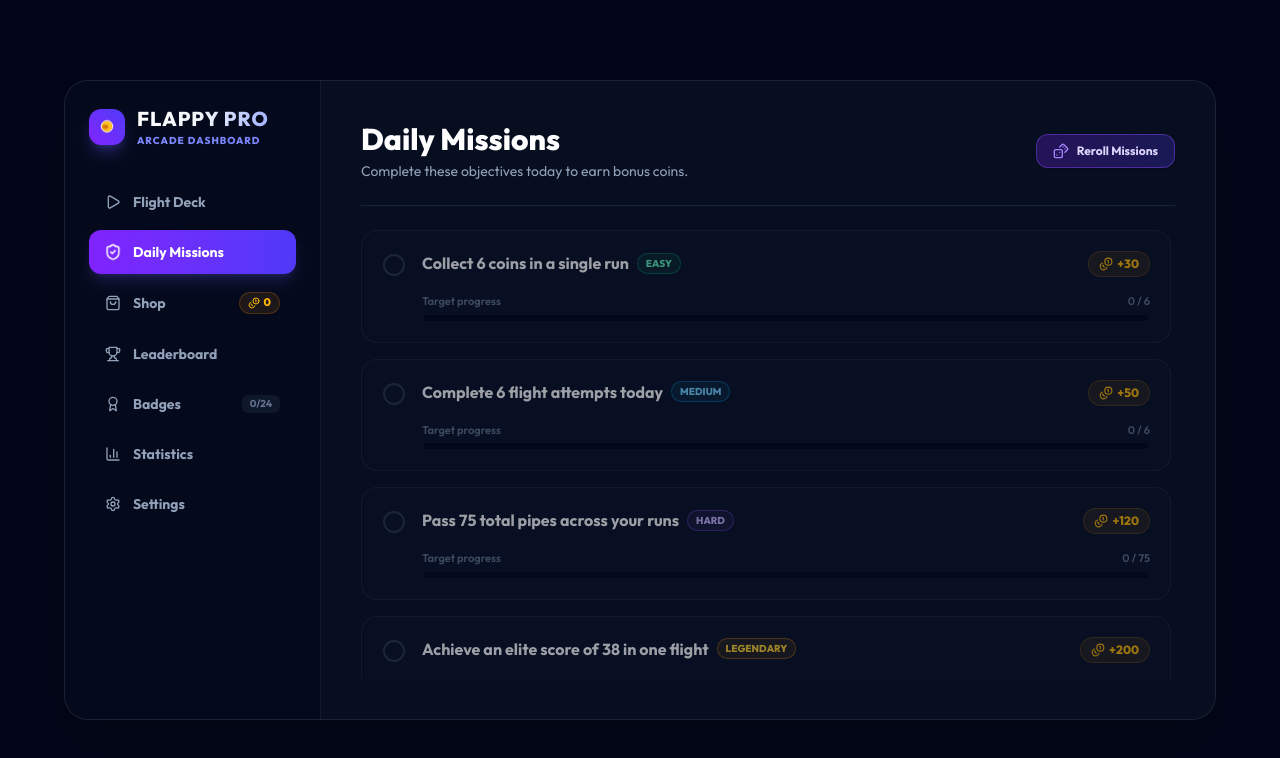
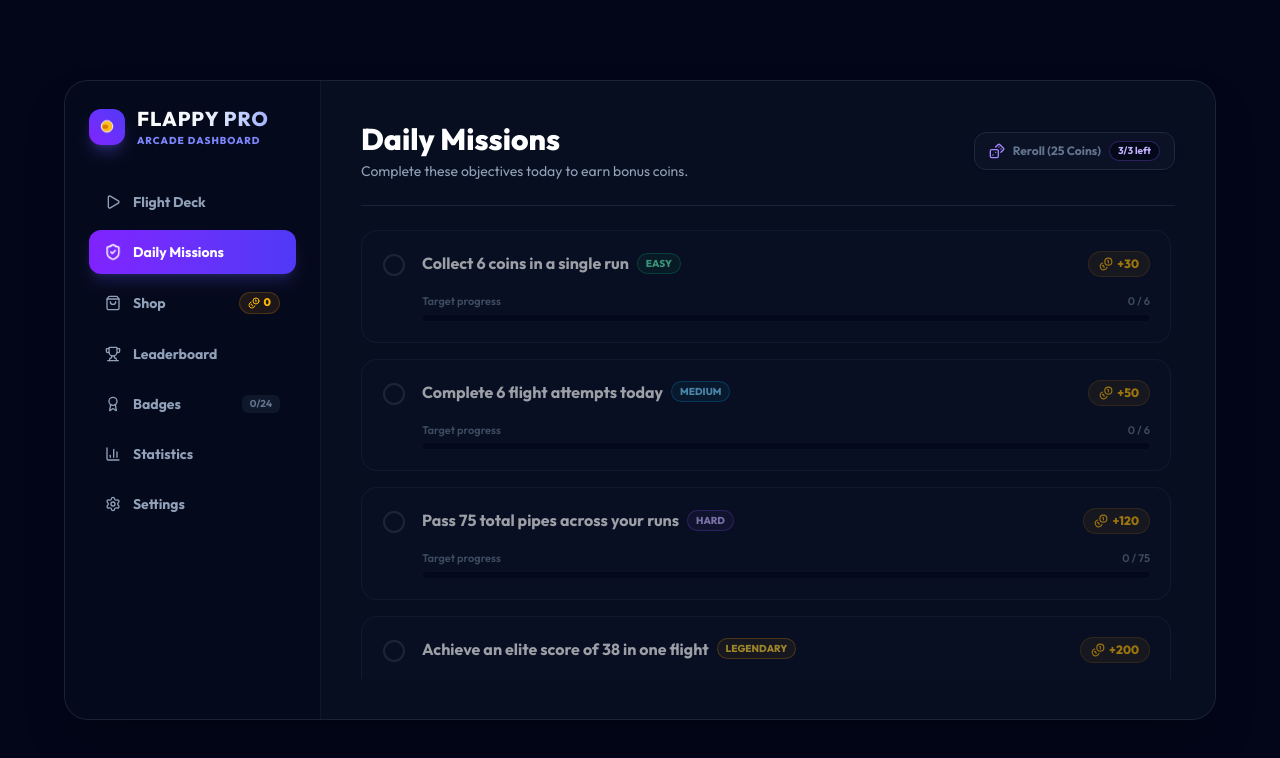
Before and after one commit to Frost730/flappy-bird-remastered, a React (Vite) app: page / in a window 1280 px wide. Both pictures are taken after a click on the button "Daily Missions". Shown: the top 758 px of the page. Built offline with nearby package versions, Linux system fonts and the light colour scheme.

Commit message:
Add coin cost and 3/day limit for daily mission rerolls

```diff
--- a/src/App.tsx
+++ b/src/App.tsx
@@ -37,6 +37,7 @@ function App() {
   const [leaderboard, setLeaderboard] = useLocalStorage<LeaderboardEntry[]>('fbp_leaderboard', []);
   const [achievements, setAchievements] = useLocalStorage<Achievement[]>('fbp_achievements', INITIAL_ACHIEVEMENTS);
   const [dailyChallenges, setDailyChallenges] = useLocalStorage<DailyChallenge[]>('fbp_daily_challenges', []);
+  const [dailyRerollsUsed, setDailyRerollsUsed] = useLocalStorage<number>('fbp_daily_rerolls_used', 0);
   const [lastChallengeDate, setLastChallengeDate] = useLocalStorage<string | null>('fbp_last_challenge_date', null);
   const [scoreHistory, setScoreHistory] = useLocalStorage<number[]>('fbp_score_history', []);
 
@@ -54,9 +55,10 @@ function App() {
 
   // Daily Challenge Generation check
   useEffect(() => {
-    const { reset, challenges } = checkDailyReset(lastChallengeDate, dailyChallenges);
+    const { reset, challenges, rerollsUsed } = checkDailyReset(lastChallengeDate, dailyChallenges, dailyRerollsUsed);
     if (reset) {
       setDailyChallenges(challenges);
+      setDailyRerollsUsed(rerollsUsed);
       setLastChallengeDate(new Date().toDateString());
     }
     // eslint-disable-next-line react-hooks/exhaustive-deps
@@ -242,6 +244,7 @@ function App() {
     setLeaderboard([]);
     setAchievements(INITIAL_ACHIEVEMENTS);
     setDailyChallenges(generateDailyChallenges());
+    setDailyRerollsUsed(0);
     setLastChallengeDate(new Date().toDateString());
     setScoreHistory([]);
 
@@ -271,6 +274,8 @@ function App() {
           achievements={achievements}
           dailyChallenges={dailyChallenges}
           setDailyChallenges={setDailyChallenges}
+          dailyRerollsUsed={dailyRerollsUsed}
+          setDailyRerollsUsed={setDailyRerollsUsed}
           scoreHistory={scoreHistory}
           onResetAll={handleResetAll}
           onStartGame={() => setActiveView('GAME')}
--- a/src/components/Dashboard.tsx
+++ b/src/components/Dashboard.tsx
@@ -21,7 +21,7 @@ import {
 import { BIRD_SKINS } from '../utils/constants';
 import { BirdSvg } from './BirdSvg';
 import { sound } from '../utils/sound';
-import { generateDailyChallenges } from '../utils/daily';
+import { generateDailyChallenges, DAILY_REROLL_COST, MAX_DAILY_REROLLS } from '../utils/daily';
 
 interface DashboardProps {
   stats: PlayerStats;
@@ -39,6 +39,8 @@ interface DashboardProps {
   achievements: Achievement[];
   dailyChallenges: DailyChallenge[];
   setDailyChallenges: (val: DailyChallenge[]) => void;
+  dailyRerollsUsed: number;
+  setDailyRerollsUsed: (val: number | ((n: number) => number)) => void;
   scoreHistory: number[];
   onResetAll: () => void;
   onStartGame: () => void;
@@ -62,11 +64,14 @@ export const Dashboard: React.FC<DashboardProps> = ({
   achievements,
   dailyChallenges,
   setDailyChallenges,
+  dailyRerollsUsed,
+  setDailyRerollsUsed,
   scoreHistory,
   onResetAll,
   onStartGame
 }) => {
   const [activeTab, setActiveTab] = useState<TabType>('play');
+  const [rerollFeedback, setRerollFeedback] = useState<string | null>(null);
 
   const activeBird = BIRD_SKINS.find((b) => b.id === settings.currentBird) || BIRD_SKINS[0];
 
@@ -80,10 +85,29 @@ export const Dashboard: React.FC<DashboardProps> = ({
     }
   };
 
+  const rerollsLeft = Math.max(0, MAX_DAILY_REROLLS - dailyRerollsUsed);
+
   const handleRerollMissions = () => {
+    if (rerollsLeft <= 0) {
+      setRerollFeedback(`Daily reroll limit reached (${MAX_DAILY_REROLLS}/${MAX_DAILY_REROLLS} used today)!`);
+      sound.playHit();
+      setTimeout(() => setRerollFeedback(null), 2500);
+      return;
+    }
+    if (coins < DAILY_REROLL_COST) {
+      setRerollFeedback(`Not enough coins! Rerolling costs ${DAILY_REROLL_COST} coins.`);
+      sound.playHit();
+      setTimeout(() => setRerollFeedback(null), 2500);
+      return;
+    }
+
+    setCoins((c) => c - DAILY_REROLL_COST);
+    setDailyRerollsUsed((r) => r + 1);
     const newMissions = generateDailyChallenges(true);
     setDailyChallenges(newMissions);
     sound.playCoin();
+    setRerollFeedback(`Missions rerolled! (${rerollsLeft - 1} left today)`);
+    setTimeout(() => setRerollFeedback(null), 2500);
   };
 
   const menuItems = [
@@ -233,15 +257,36 @@ export const Dashboard: React.FC<DashboardProps> = ({
                 <h2 className="text-3xl font-extrabold text-white">Daily Missions</h2>
                 <p className="text-slate-400 text-sm mt-1">Complete these objectives today to earn bonus coins.</p>
               </div>
-              <button
-                onClick={handleRerollMissions}
-                title="Reroll new daily challenges"
-                className="flex items-center gap-2 bg-gradient-to-r from-violet-600/25 to-indigo-600/25 hover:from-violet-600/40 hover:to-indigo-600/40 border border-violet-500/40 text-violet-200 px-4 py-2 rounded-xl font-bold text-xs transition-all shadow-sm w-fit"
-              >
-                <Dices className="w-4 h-4 text-violet-400" />
-                <span>Reroll Missions</span>
-              </button>
+              <div className="flex flex-col sm:items-end gap-1.5">
+                <button
+                  onClick={handleRerollMissions}
+                  disabled={rerollsLeft <= 0 || coins < DAILY_REROLL_COST}
+                  title={rerollsLeft <= 0 ? "Daily reroll limit reached" : `Reroll missions for ${DAILY_REROLL_COST} coins`}
+                  className={`flex items-center gap-2 px-3.5 py-2 rounded-xl font-bold text-xs transition-all shadow-sm w-fit ${
+                    rerollsLeft <= 0 || coins < DAILY_REROLL_COST
+                      ? 'bg-slate-900/60 border border-slate-800 text-slate-500 cursor-not-allowed'
+                      : 'bg-gradient-to-r from-violet-600/30 to-indigo-600/30 hover:from-violet-600/50 hover:to-indigo-600/50 border border-violet-500/40 text-violet-200 active:scale-95'
+                  }`}
+                >
+                  <Dices className="w-4 h-4 text-violet-400" />
+                  <span>Reroll ({DAILY_REROLL_COST} Coins)</span>
+                  <span className="text-[10px] bg-slate-950/70 border border-violet-500/30 px-2 py-0.5 rounded-full text-violet-300">
+                    {rerollsLeft}/{MAX_DAILY_REROLLS} left
+                  </span>
+                </button>
+              </div>
             </div>
+
+            {/* Reroll feedback banner */}
+            {rerollFeedback && (
+              <div className={`mt-4 px-4 py-2 rounded-xl text-xs font-bold border transition-all animate-bounce ${
+                rerollFeedback.includes('Not enough') || rerollFeedback.includes('limit reached')
+                  ? 'bg-red-500/15 border-red-500/30 text-red-300'
+                  : 'bg-emerald-500/15 border-emerald-500/30 text-emerald-300'
+              }`}>
+                {rerollFeedback}
+              </div>
+            )}
 
             <div className="space-y-4 mt-6 overflow-y-auto pr-1 flex-1 pb-6 animate-pulse-glow">
               {dailyChallenges.map((challenge) => (
--- a/src/utils/daily.ts
+++ b/src/utils/daily.ts
@@ -1,4 +1,7 @@
 import type { DailyChallenge } from '../types/game';
+
+export const DAILY_REROLL_COST = 25;
+export const MAX_DAILY_REROLLS = 3;
 
 interface MissionTemplate {
   description: string;
@@ -77,19 +80,22 @@ export function generateDailyChallenges(forceRandom = false): DailyChallenge[] {
 
 export function checkDailyReset(
   lastDateStr: string | null,
-  currentChallenges: DailyChallenge[]
-): { reset: boolean; challenges: DailyChallenge[] } {
+  currentChallenges: DailyChallenge[],
+  currentRerolls = 0
+): { reset: boolean; challenges: DailyChallenge[]; rerollsUsed: number } {
   const todayStr = new Date().toDateString();
 
   if (!lastDateStr || lastDateStr !== todayStr || currentChallenges.length === 0) {
     return {
       reset: true,
-      challenges: generateDailyChallenges()
+      challenges: generateDailyChallenges(),
+      rerollsUsed: 0
     };
   }
 
   return {
     reset: false,
-    challenges: currentChallenges
+    challenges: currentChallenges,
+    rerollsUsed: currentRerolls
   };
 }
```
